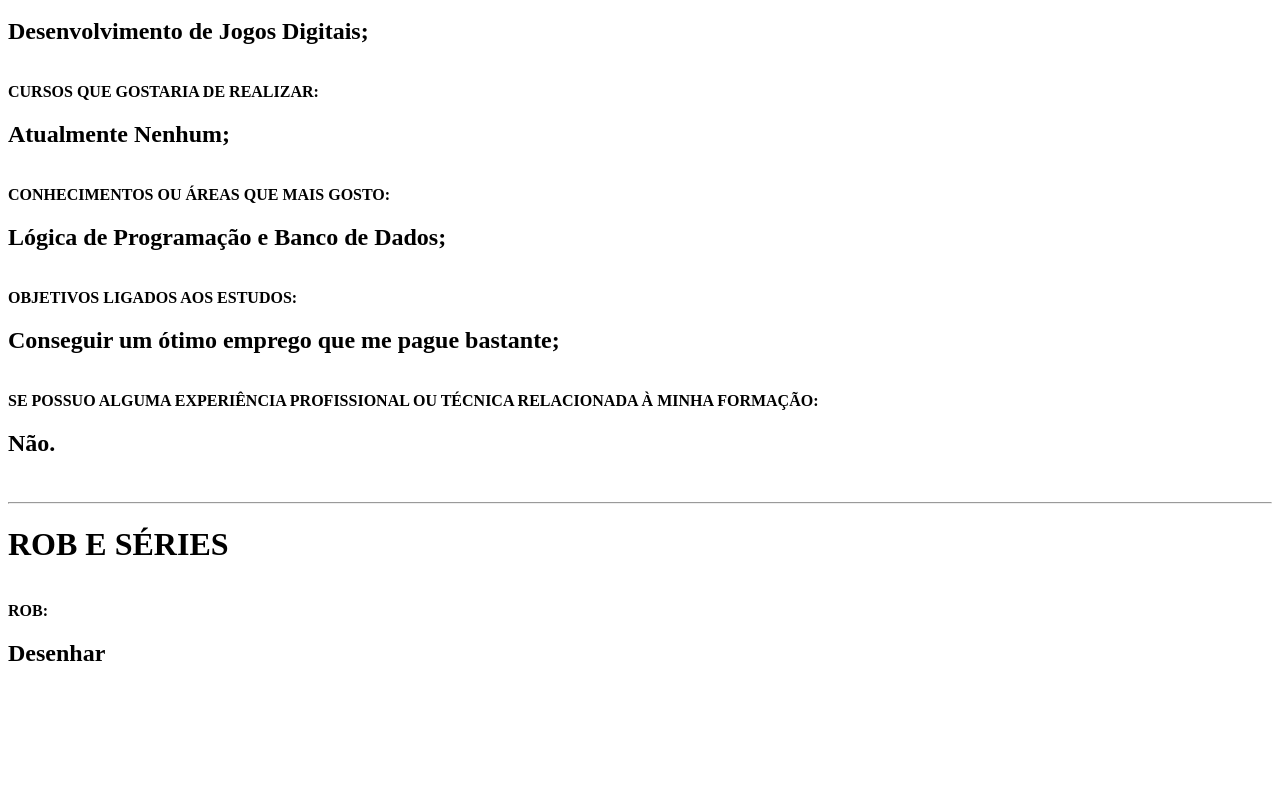
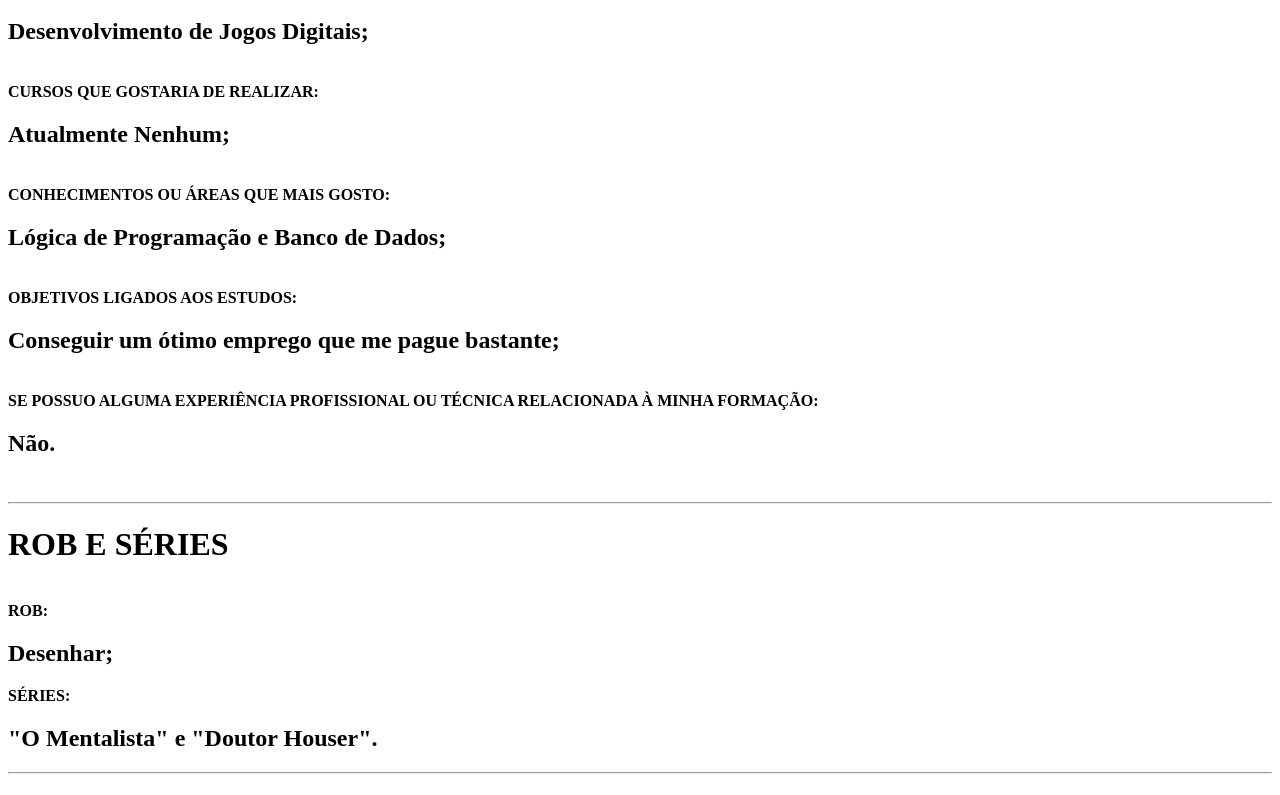
Before and after one commit to arthurdino2014-lab/index.html-3, a plain HTML site: page index.html in a window 1280 px wide. Shown: the part 775-1570 px from the top of the page. Before the commit the page ends 1462 px from the top, so only its background shows below. Drawn offline with Linux system fonts and the light colour scheme.

Commit message:
Atualização 3

```diff
--- a/index.html
+++ b/index.html
@@ -26,7 +26,12 @@
        <hr>
 
     <h1>ROB E SÉRIES</h1><br>
-       <strong>ROB:</strong><h2>Desenhar</h2>
+       <strong>ROB:</strong><h2>Desenhar;</h2>
+       <strong>SÉRIES:</strong><h2>"O Mentalista" e "Doutor Houser".</h2>
+
+       <hr>
+
+    <h1></h1>
 
 </body>
 </html>
```
